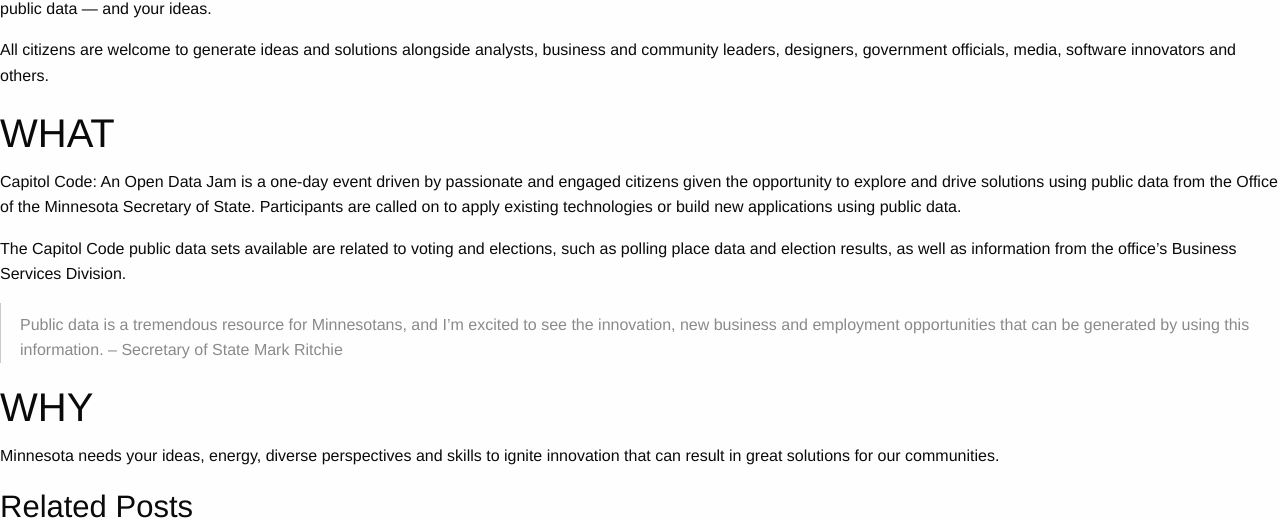
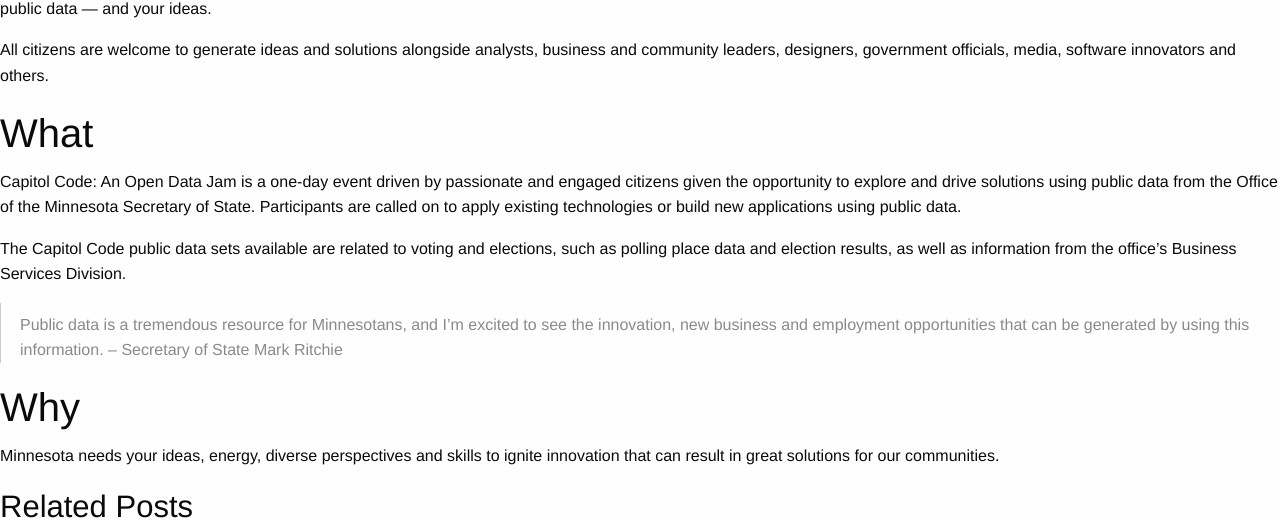
Before and after one commit to OpenTwinCities/opentwincities.github.com, a Jekyll site: the page built from events/_posts/2014-02-22-capitol-code.md, in a window 1280 px wide. Shown: the part 1098-1618 px from the top of the page. Built offline with Jekyll 4.4.1, drawn with Linux system fonts in a browser that asks for light colours; nearby versions of some CDN libraries; library files that are not in the unit come from our copies.

```diff
--- a/events/_posts/2014-02-22-capitol-code.md
+++ b/events/_posts/2014-02-22-capitol-code.md
@@ -17,7 +17,7 @@ All citizens are welcome to generate ideas and solutions alongside analysts,
 business and community leaders, designers, government officials, media,
 software innovators and others.
 
-##WHAT
+##What
 
 Capitol Code: An Open Data Jam is a one-day event driven by passionate and
 engaged citizens given the opportunity to explore and drive solutions using
@@ -33,7 +33,7 @@ information from the office’s Business Services Division.
 > the innovation, new business and employment opportunities that can be
 > generated by using this information. – Secretary of State Mark Ritchie
 
-##WHY
+##Why
 
 Minnesota needs your ideas, energy, diverse perspectives and skills to ignite
 innovation that can result in great solutions for our communities.
```
